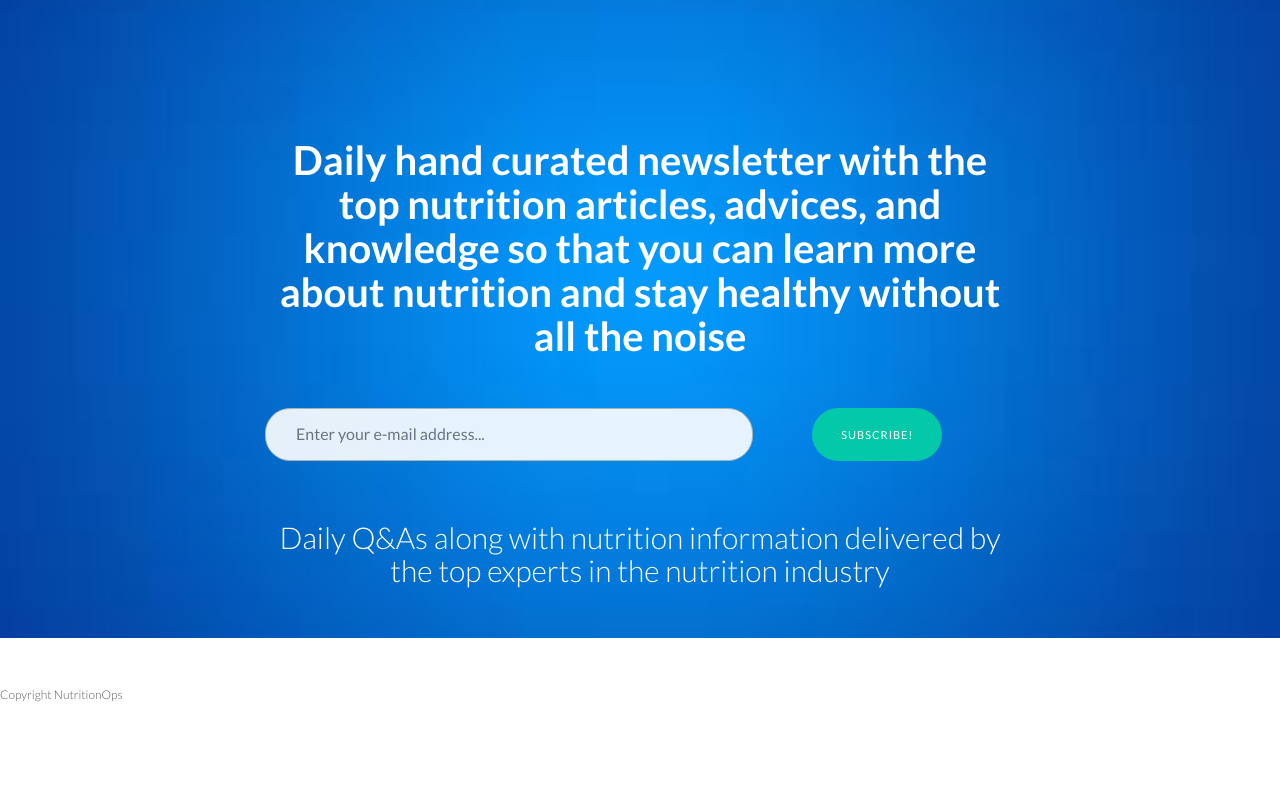
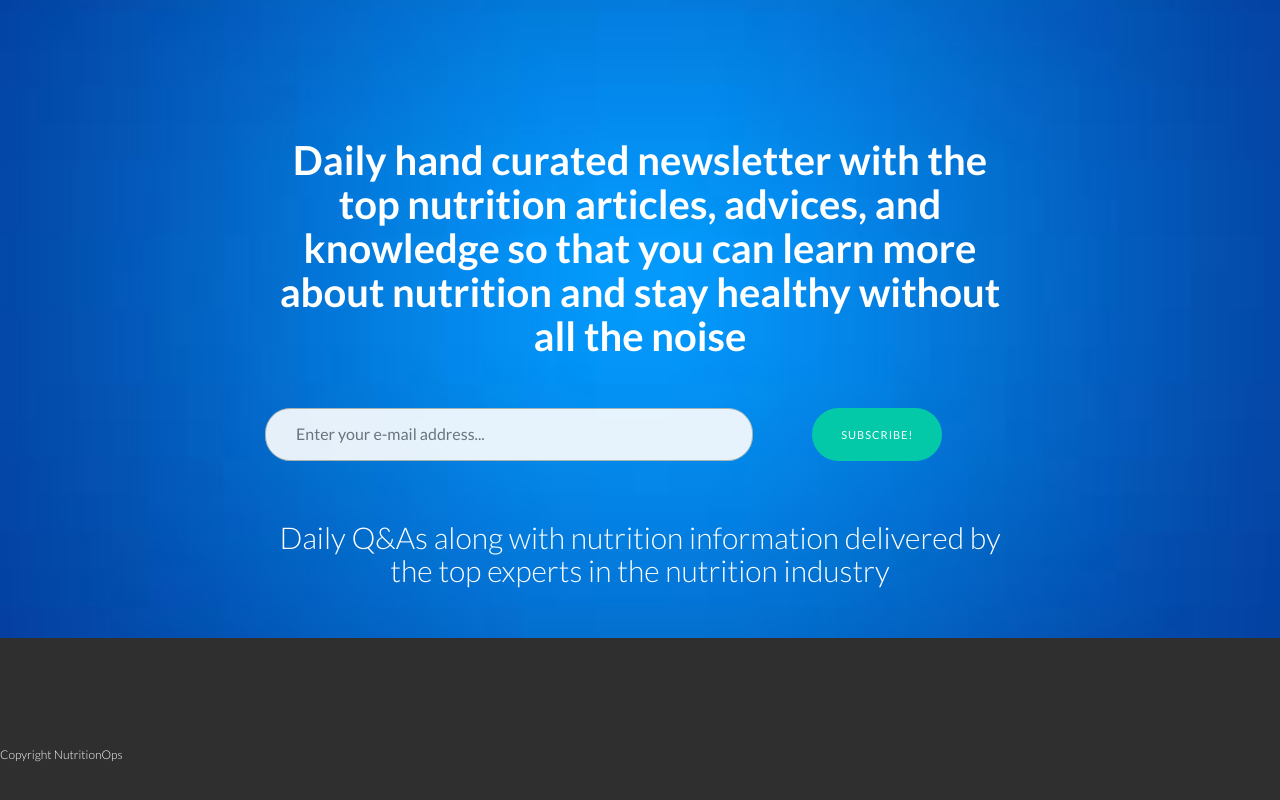
Before and after one commit to nutritionops/index.html, a plain HTML site: page index.html in a window 1280 px wide. Shown: the part 62-862 px from the top of the page. Before the commit the page ends 800 px from the top, so only its background shows below. Drawn offline with nearby package versions, Linux system fonts and the light colour scheme; some packages are replaced by stand-ins of ours; a script that the page names is missing.

Commit message:
Update index.html

```diff
--- a/index.html
+++ b/index.html
@@ -56,10 +56,11 @@
     </div><!-- /H -->
 
 
-
+ <div id="f">
 
 
           <h6 class="mt">Copyright NutritionOps</h6>
+</div>
 
 
     <!-- Bootstrap core JavaScript
```
